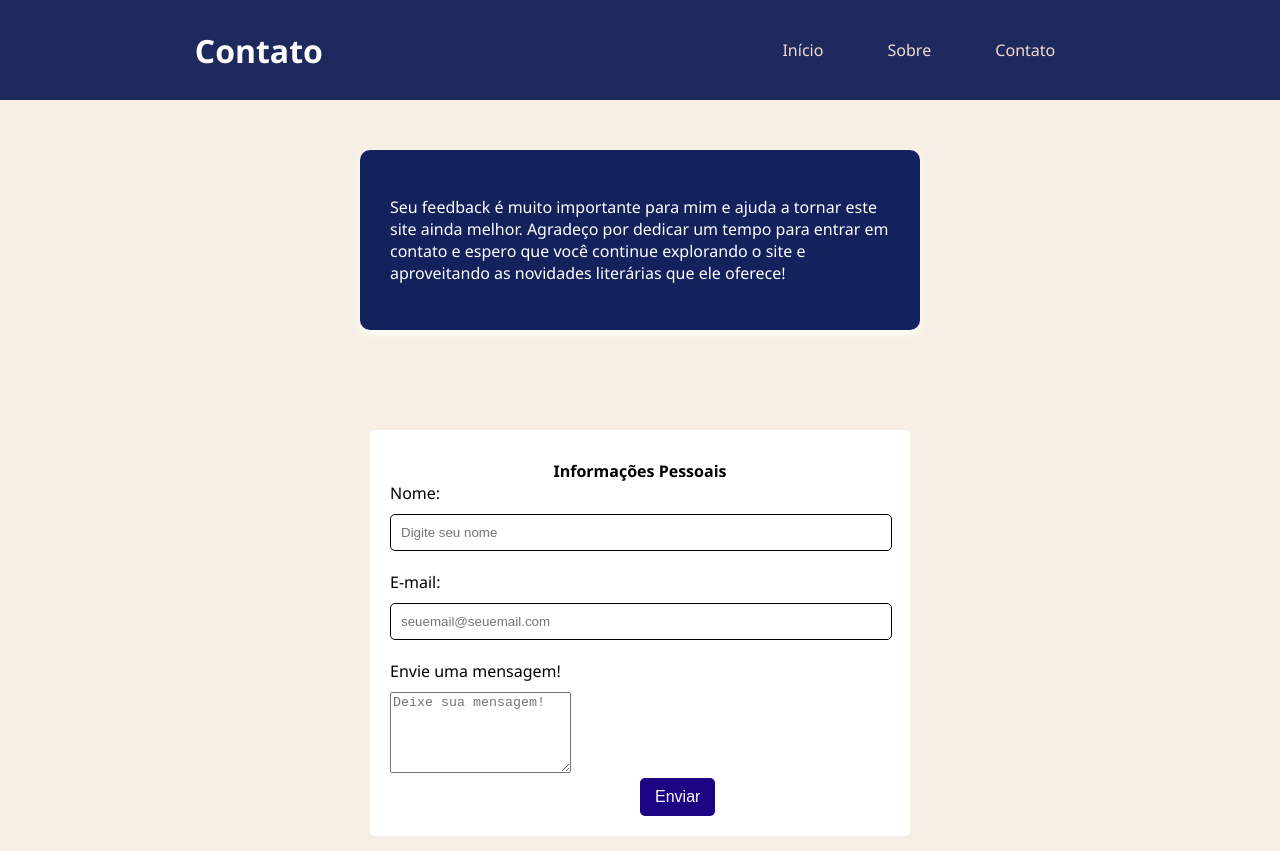
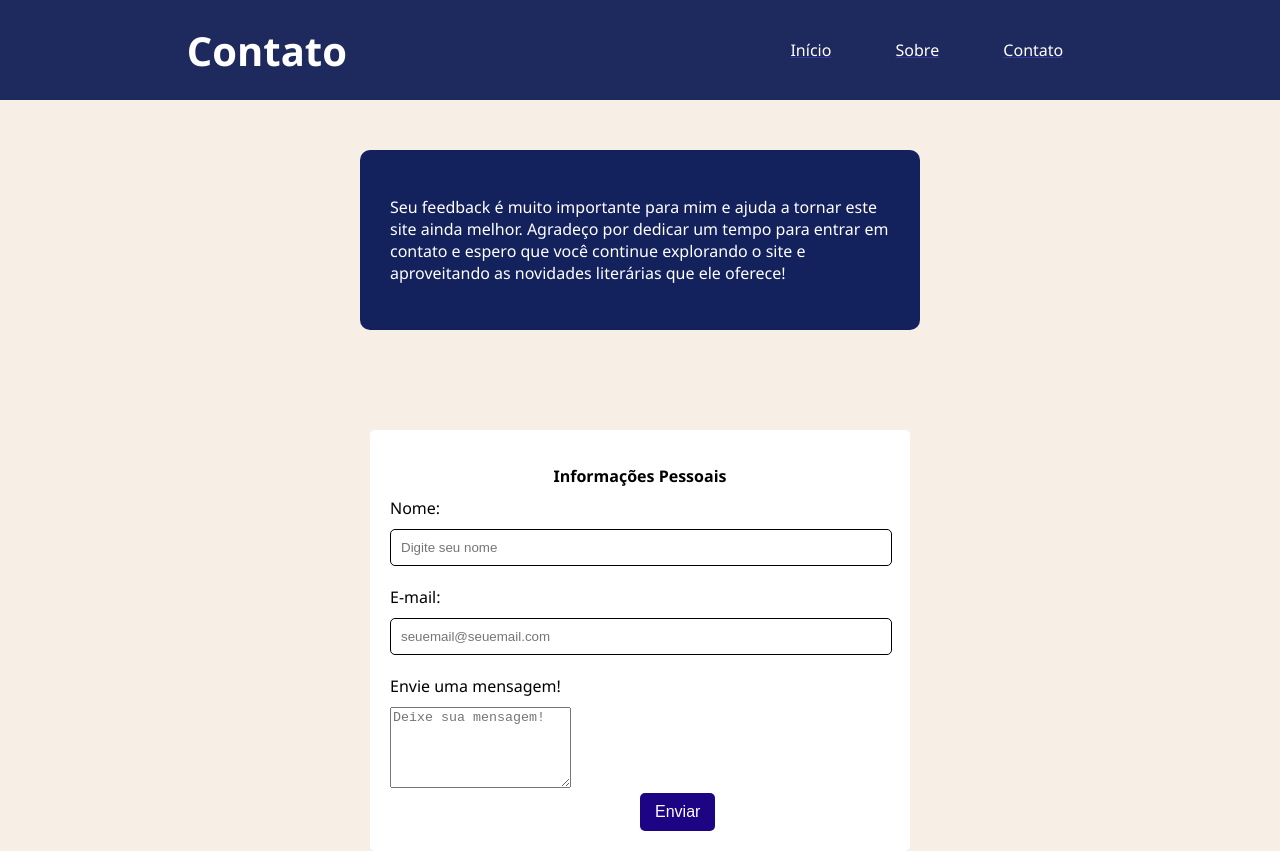
Before and after one commit to souzabweatriz/site-simples, a plain HTML site: page contato.html in a window 1280 px wide. Drawn offline with Linux system fonts and the light colour scheme.

Commit message:
feat: alteration h1

```diff
--- a/css/styles.css
+++ b/css/styles.css
@@ -20,10 +20,10 @@ header{
 
 
 a{
-    text-decoration: none;
+    text-decoration-color: rgb(52, 56, 160);
     text-align: center;
     padding: 30px;
-    color: rgb(244, 217, 208);
+    color: white;
 }
 
 .header {
@@ -41,7 +41,9 @@ a{
 }
 
 h1{
-    color: rgb(255, 255, 255);
+    color: white;
+    font-weight: 700;
+    font-size: 2.5em;
 }
 
 h3{
@@ -78,6 +80,7 @@ font-size: small;
     width: 150px;
     height: 210px;
     border-radius: 7px;
+    box-shadow: 0 5px 10px rgb(0, 0, 0)
 }
 
 .livro h2{
@@ -108,10 +111,10 @@ form label{
 }
 
 form legend{
-    padding: 0 10px;
+    padding:  10px;
     font-weight: bold;
     color: black;
-    margin-top: 10px;
+    margin-top: 5px;
     text-align: center;
 }
 form input[type= "text"],
@@ -132,8 +135,6 @@ form input[type= "checkbox"]{
 form fieldset{
     border: 1px solid #ddd;
     padding: 10px;
-    margin-bottom: 10px;
-
 }
 
 
@@ -186,7 +187,7 @@ form button{
     padding: 30px;
     color: white;
     margin-top: 50px;
-    box-shadow: 0 4px 8px rgb(255, 255, 255);
+    box-shadow: 0 px 8px rgb(255, 255, 255);
 }
 
 .sobre-img {
@@ -214,7 +215,7 @@ form button{
 
 .livros-container{
     border-radius: 10px;
-    background-color: rgb(244, 250, 255);
+    background-color: white;
     padding: 30px;
     width: 1000000px;
     height: 280px;
```
Also changed, not shown: index.html (+12 -0 lines).
